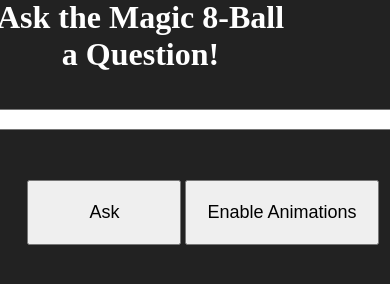
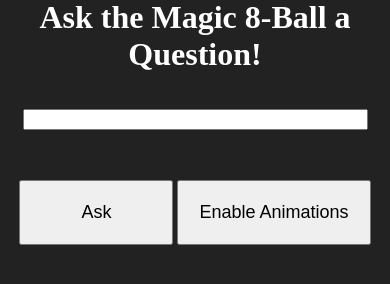
Before and after one commit to J-Matlock559/JS4B-Final, a plain HTML site: page index.html in a window 390 px wide. Shown: the part 480-764 px from the top of the page. Drawn offline with Linux system fonts and the light colour scheme.

Commit message:
More minor tweaks

```diff
--- a/css/style.css
+++ b/css/style.css
@@ -7,7 +7,7 @@ body {
   display: flex;
   justify-content: center;
   text-align: center;
-  width: 100vw;
+  width: 100%;
 }
 
 button {
@@ -125,7 +125,7 @@ button {
 
 @media  (max-width: 600px) {
   .h1 {
-    width: 300px;
+    width: 100%;
     text-align: center;
   }
 
@@ -151,6 +151,10 @@ button {
 
   .armContainer {
     left: 50px;
-    top: 20px;
+    top: 40px;
+  }
+
+  #questionInput {
+    size: 10;
   }
 }
--- a/index.html
+++ b/index.html
@@ -27,7 +27,7 @@
         <div>
             <div class="h1">
             <h1 id="questionDisplay">Ask the Magic 8-Ball a Question!</h1></div>
-            <input type="text" id="questionInput" size="50"><br>
+            <input type="text" id="questionInput" size="40"><br>
             <button class="m-5" id="submitButton">Ask</button>
             <button class="m-5" id="animationToggle">Enable Animations</button>
         </div>
```
